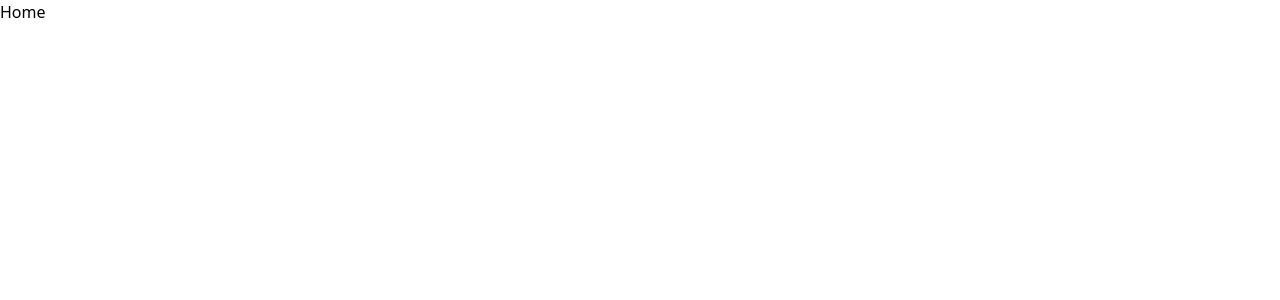
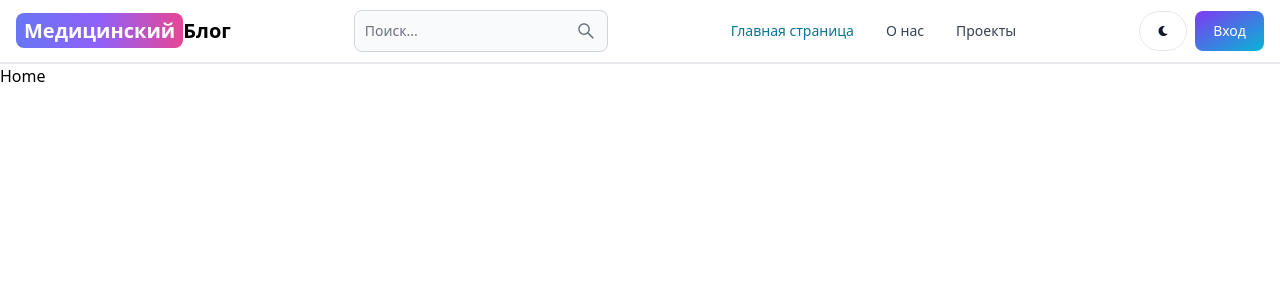
Before and after one commit to VladShevlyakov/Medical_rehabilitation_card, a React (Vite) app in the folder client/: page / in a window 1280 px wide. Shown: the top 300 px of the page. Built offline with nearby package versions, Linux system fonts and the light colour scheme.

Commit message:
Создание header

```diff
--- a/client/package.json
+++ b/client/package.json
@@ -10,8 +10,10 @@
     "preview": "vite preview"
   },
   "dependencies": {
+    "flowbite-react": "^0.8.0",
     "react": "^18.2.0",
     "react-dom": "^18.2.0",
+    "react-icons": "^5.1.0",
     "react-router-dom": "^6.22.3"
   },
   "devDependencies": {
--- a/client/src/App.jsx
+++ b/client/src/App.jsx
@@ -1,14 +1,16 @@
 import { BrowserRouter, Routes, Route } from "react-router-dom";
-import { Home } from "./pages/Home";
-import { About } from "./pages/About";
-import { SignIn } from "./pages/SignIn";
-import { SignUp } from "./pages/SignUp";
-import { Dashboard } from "./pages/Dashboard";
-import { Projects } from "./pages/Projects";
+import Home from "./pages/Home";
+import About from "./pages/About";
+import SignIn from "./pages/SignIn";
+import SignUp from "./pages/SignUp";
+import Dashboard from "./pages/Dashboard";
+import Projects from "./pages/Projects";
+import Header from "./components/Header";
 
-export function App() {
+export default function App() {
     return (
         <BrowserRouter>
+            <Header />
             <Routes>
                 <Route path="/" element={<Home />} />
                 <Route path="/about" element={<About />} />
--- /dev/null
+++ b/client/src/components/Header.jsx
@@ -0,0 +1,57 @@
+import { Button, Navbar, TextInput } from "flowbite-react";
+import { Link, useLocation } from "react-router-dom";
+import { AiOutlineSearch } from "react-icons/ai";
+import { FaMoon } from "react-icons/fa";
+
+export default function Header() {
+    const path = useLocation().pathname;
+    return (
+        <Navbar className="border-b-2">
+            <Link
+                to="/"
+                className=" text-sm sm:text-xl font-semibold dark:text-white "
+            >
+                <span className="px-2 py-1 bg-gradient-to-r from-indigo-500 via-purple-500 to-pink-500 rounded-lg text-white">
+                    Медицинский
+                </span>
+                Блог
+            </Link>
+            <form>
+                <TextInput
+                    type="text"
+                    placeholder="Поиск..."
+                    rightIcon={AiOutlineSearch}
+                    className="hidden lg:inline"
+                />
+            </form>
+            <Button className="w-12 h-10 lg:hidden" color="gray" pill>
+                <AiOutlineSearch />
+            </Button>
+            <div className="flex gap-2 md:order-2">
+                <Button
+                    className="w-12 h-10 hidden sm:inline"
+                    color="gray"
+                    pill
+                >
+                    <FaMoon />
+                </Button>
+                <Link to="/sign-in">
+                    <Button gradientDuoTone="purpleToBlue">Вход</Button>
+                </Link>
+                <Navbar.Toggle />
+            </div>
+
+            <Navbar.Collapse>
+                <Navbar.Link active={path === "/"} as={"div"}>
+                    <Link to="/">Главная страница</Link>
+                </Navbar.Link>
+                <Navbar.Link active={path === "/about"} as={"div"}>
+                    <Link to="/about">О нас</Link>
+                </Navbar.Link>
+                <Navbar.Link active={path === "/projects"} as={"div"}>
+                    <Link to="/projects">Проекты</Link>
+                </Navbar.Link>
+            </Navbar.Collapse>
+        </Navbar>
+    );
+}
--- a/client/src/main.jsx
+++ b/client/src/main.jsx
@@ -1,6 +1,6 @@
 import React from "react";
 import ReactDOM from "react-dom/client";
-import { App } from "./App.jsx";
+import App from "./App.jsx";
 import "./index.css";
 
 ReactDOM.createRoot(document.getElementById("root")).render(
--- a/client/src/pages/About.jsx
+++ b/client/src/pages/About.jsx
@@ -1,3 +1,3 @@
-export function About() {
+export default function About() {
     return <div>About</div>;
 }
--- a/client/src/pages/Dashboard.jsx
+++ b/client/src/pages/Dashboard.jsx
@@ -1,3 +1,3 @@
-export function Dashboard() {
+export default function Dashboard() {
     return <div>Dashboard</div>;
 }
--- a/client/src/pages/Home.jsx
+++ b/client/src/pages/Home.jsx
@@ -1,3 +1,3 @@
-export function Home() {
+export default function Home() {
     return <div>Home</div>;
 }
--- a/client/src/pages/Projects.jsx
+++ b/client/src/pages/Projects.jsx
@@ -1,3 +1,3 @@
-export function Projects() {
+export default function Projects() {
     return <div>Projects</div>;
 }
--- a/client/src/pages/SignIn.jsx
+++ b/client/src/pages/SignIn.jsx
@@ -1,3 +1,3 @@
-export function SignIn() {
+export default function SignIn() {
     return <div>SignIn</div>;
 }
--- a/client/src/pages/SignUp.jsx
+++ b/client/src/pages/SignUp.jsx
@@ -1,3 +1,3 @@
-export function SignUp() {
+export default function SignUp() {
     return <div>SignUp</div>;
 }
--- a/client/tailwind.config.js
+++ b/client/tailwind.config.js
@@ -1,8 +1,11 @@
+import flowbite from "flowbite-react/tailwind";
+
 /** @type {import('tailwindcss').Config} */
-export default {
-    content: ["./index.html", "./src/**/*.{js,ts,jsx,tsx}"],
+// eslint-disable-next-line no-undef
+module.exports = {
+    content: ["./index.html", "./src/**/*.{js,jsx,ts,tsx}", flowbite.content()],
     theme: {
         extend: {},
     },
-    plugins: [],
+    plugins: [flowbite.plugin()],
 };
```
Also changed, not shown: 1 other file (tests, documents, lock files or other folders).
